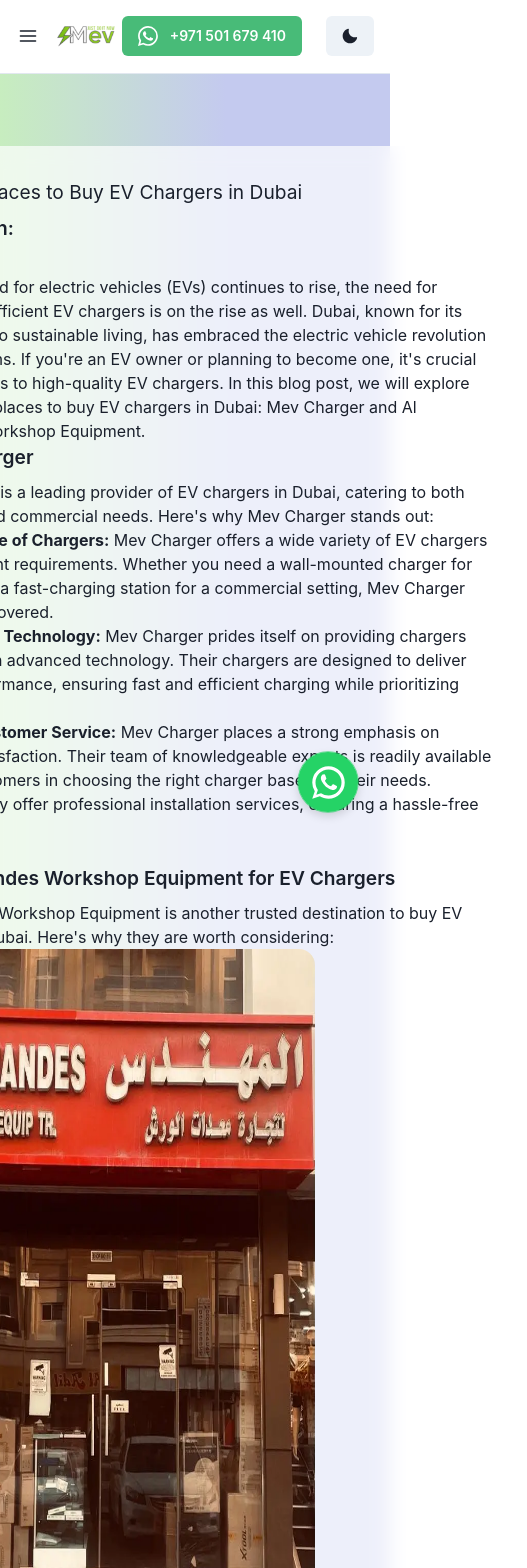
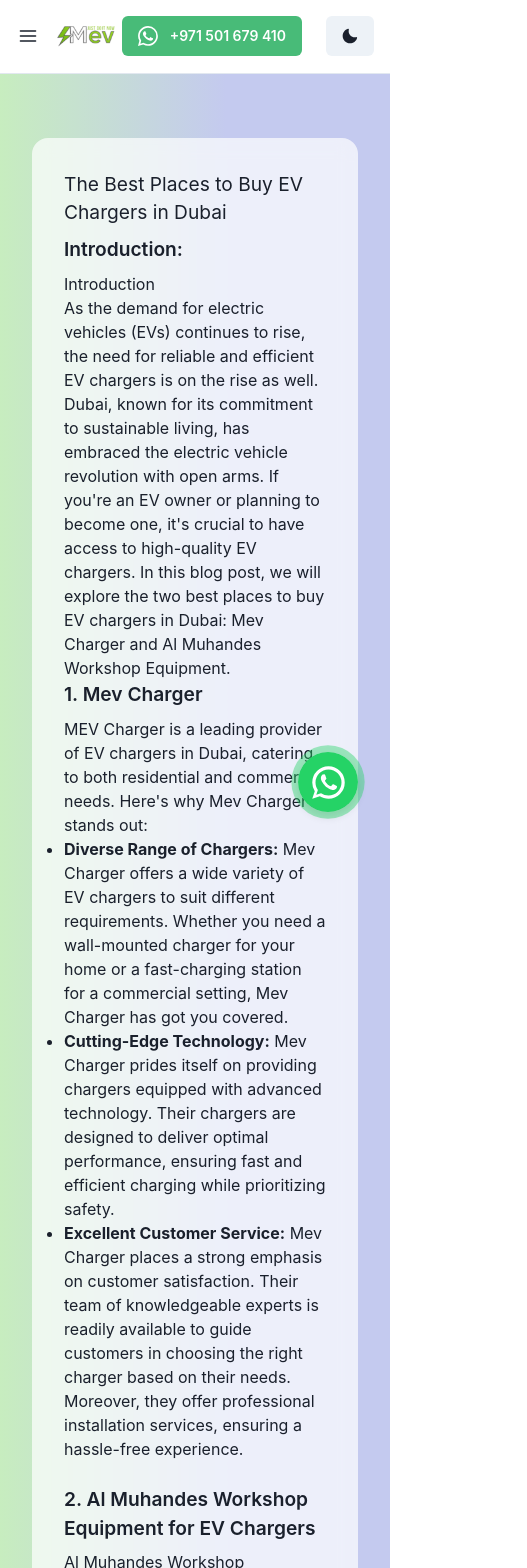
Before and after one commit to YAOdat/chakra-ui-mev-charger, a React (Create React App) app: page /blog/the-best-places-to-buy-ev-chargers-in-dubai in a window 390 px wide. Shown: the top 1568 px of the page, 527 px wide, since content can reach past the window. Built offline with nearby package versions, Linux system fonts and the light colour scheme.

Commit message:
added a google map style

```diff
--- a/src/components/Maps.js
+++ b/src/components/Maps.js
@@ -13,6 +13,7 @@ const MapComponent = () => {
         allowFullScreen=""
         loading="lazy"
         referrerPolicy="no-referrer-when-downgrade"
+        className='google-map-iframe'
       ></iframe>
     </div>
   );
--- a/src/components/glass.css
+++ b/src/components/glass.css
@@ -3,7 +3,7 @@
   padding: 4.5rem;
   margin: 0;
   background: #bfedd5;
-    background: linear-gradient(90deg, #c7edbf 0,#c4caef 58%);
+  background: linear-gradient(90deg, #c7edbf 0, #c4caef 58%);
   font-family: 'Inter', sans-serif;
   justify-content: center;
 }
@@ -11,15 +11,15 @@
 .shape {
   position: absolute;
   width: 250px;
-    top: .5rem;
-    left: .5rem;
+  top: 0.5rem;
+  left: 0.5rem;
 }
 
 .card {
   width: 70rem;
   height: auto;
   padding: 2rem;
-    background: rgba(255, 255, 255, .7);
+  background: rgba(255, 255, 255, 0.7);
   -webkit-backdrop-filter: blur(10px);
   backdrop-filter: blur(10px);
   border-radius: 1rem;
@@ -27,18 +27,18 @@
 
 .card-title {
   margin-top: 0;
-    margin-bottom: .5rem;
+  margin-bottom: 0.5rem;
   font-size: 1.2rem;
 }
 
 .subHeading-card {
   margin-top: 0;
-    margin-bottom: .5rem;
+  margin-bottom: 0.5rem;
   font-size: 1.2rem;
   font-weight: 600;
 }
 
-  .card-img{
+.card-img {
   width: 70%;
   height: 50rem;
   border-radius: 1rem;
@@ -52,6 +52,31 @@
 
 .blog-links:hover {
   color: #64f1a8;
-    color: linear-gradient(90deg, #459435 0,#226627 58%) ;
+  color: linear-gradient(90deg, #459435 0, #226627 58%);
   transition: transform 0.9s;
 }
+
+.google-map-iframe {
+  width: 100%;
+  height: 50rem;
+  border-radius: 1rem;
+  margin-top: 1rem;
+}
+
+/* Responsive Styles */
+@media (max-width: 768px) {
+  .glass-body {
+    flex-direction: column;
+    padding: 2rem;
+  }
+
+  .card {
+    width: auto;
+    margin-top: 2rem;
+  }
+
+  .card-img {
+    width: 100%;
+    height: auto;
+  }
+}
```
Lines whose indentation alone changed are shown as unchanged.
